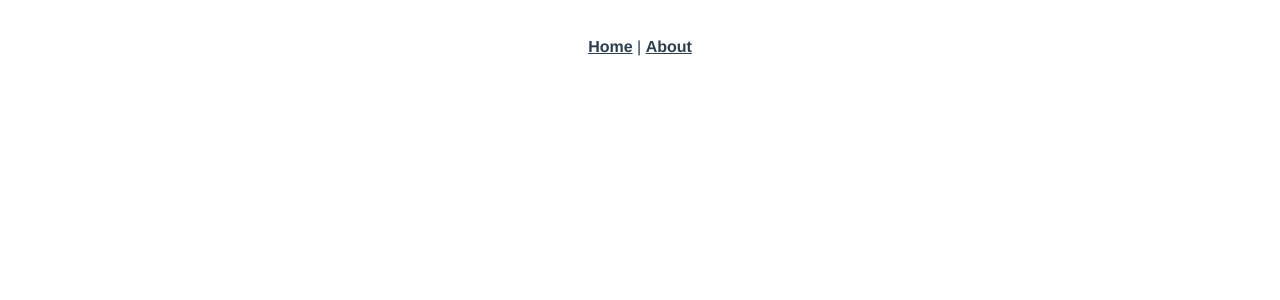
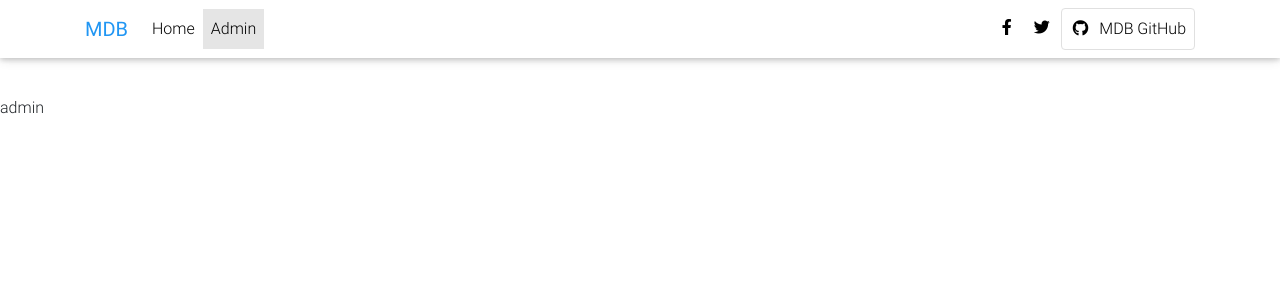
Before and after one commit to jephyros/monitering-client-vuejs, a Vue app: page /admin in a window 1280 px wide. Shown: the top 300 px of the page. Built offline with nearby package versions, Linux system fonts and the light colour scheme.

Commit message:
css apply

```diff
--- a/public/index.html
+++ b/public/index.html
@@ -2,9 +2,17 @@
 <html lang="en">
   <head>
     <meta charset="utf-8">
-    <meta http-equiv="X-UA-Compatible" content="IE=edge">
-    <meta name="viewport" content="width=device-width,initial-scale=1.0">
-    <link rel="icon" href="<%= BASE_URL %>favicon.ico">
+    <meta name="viewport" content="width=device-width, initial-scale=1, shrink-to-fit=no">
+    <meta http-equiv="x-ua-compatible" content="ie=edge">
+    <title>Material Design Bootstrap</title>
+    <!-- Font Awesome -->
+    <link rel="stylesheet" href="https://use.fontawesome.com/releases/v5.11.2/css/all.css">
+    <!-- Bootstrap core CSS -->
+    <link href="css/bootstrap.min.css" rel="stylesheet">
+    <!-- Material Design Bootstrap -->
+    <link href="css/mdb.min.css" rel="stylesheet">
+    <!-- Your custom styles (optional) -->
+    <link href="css/style.min.css" rel="stylesheet">
     <title>monitering-client</title>
   </head>
   <body>
--- a/src/App.vue
+++ b/src/App.vue
@@ -1,32 +1,18 @@
 <template>
   <div id="app">
-    <div id="nav">
-      <router-link to="/">Home</router-link> |
-      <router-link to="/about">About</router-link>
-    </div>
+    <Nav/>
     <router-view/>
   </div>
 </template>
 
-<style>
-#app {
-  font-family: 'Avenir', Helvetica, Arial, sans-serif;
-  -webkit-font-smoothing: antialiased;
-  -moz-osx-font-smoothing: grayscale;
-  text-align: center;
-  color: #2c3e50;
+
+<script>
+// @ is an alias to /src
+import Nav from '@/components/Nav.vue'
+
+export default {
+  components: {
+    Nav
+  }
 }
-
-#nav {
-  padding: 30px;
-}
-
-#nav a {
-  font-weight: bold;
-  color: #2c3e50;
-}
-
-#nav a.router-link-exact-active {
-  color: #42b983;
-}
-</style>
+</script>
--- /dev/null
+++ b/src/components/Nav.vue
@@ -0,0 +1,85 @@
+<template>
+
+  <!--Main Navigation-->
+  <header>
+
+    <!-- Navbar -->
+    <nav class="navbar fixed-top navbar-expand-lg navbar-light white scrolling-navbar">
+      <div class="container">
+
+        <!-- Brand -->
+        <a class="navbar-brand waves-effect" href="#" target="">
+          <strong class="blue-text">MDB</strong>
+        </a>
+
+        <!-- Collapse -->
+        <button class="navbar-toggler" type="button" data-toggle="collapse" data-target="#navbarSupportedContent"
+          aria-controls="navbarSupportedContent" aria-expanded="false" aria-label="Toggle navigation">
+          <span class="navbar-toggler-icon"></span>
+        </button>
+
+        <!-- Links -->
+        <div class="collapse navbar-collapse" id="navbarSupportedContent">
+
+          <!-- Left -->
+          <ul class="navbar-nav mr-auto">
+            <router-link to="/" tag="li" class="nav-item ">
+              <a class="nav-link waves-effect" href="#">Home
+                <span class="sr-only">(current)</span>
+              </a>
+            </router-link>
+            <router-link to="/admin" tag="li" class="nav-item">
+              <a class="nav-link waves-effect" href="#" target="">Admin</a>
+            </router-link>
+
+          </ul>
+
+          <!-- Right -->
+          <ul class="navbar-nav nav-flex-icons">
+            <li class="nav-item">
+              <a href="https://www.facebook.com/mdbootstrap" class="nav-link waves-effect" target="_blank">
+                <i class="fab fa-facebook-f"></i>
+              </a>
+            </li>
+            <li class="nav-item">
+              <a href="https://twitter.com/MDBootstrap" class="nav-link waves-effect" target="_blank">
+                <i class="fab fa-twitter"></i>
+              </a>
+            </li>
+            <li class="nav-item">
+              <a href="https://github.com/mdbootstrap/bootstrap-material-design" class="nav-link border border-light rounded waves-effect"
+                target="_blank">
+                <i class="fab fa-github mr-2"></i>MDB GitHub
+              </a>
+            </li>
+          </ul>
+
+        </div>
+
+      </div>
+    </nav>
+    <!-- Navbar -->
+
+  </header>
+  <!--Main Navigation-->
+
+</template>
+
+<script>
+export default {
+    created(){
+
+    },
+
+    data(){
+        return{
+
+        }
+    },
+
+    methods:{
+
+    }
+
+}
+</script>
--- a/src/router/index.js
+++ b/src/router/index.js
@@ -11,18 +11,16 @@ const routes = [
     component: Home
   },
   {
-    path: '/about',
-    name: 'about',
-    // route level code-splitting
-    // this generates a separate chunk (about.[hash].js) for this route
-    // which is lazy-loaded when the route is visited.
-    component: () => import(/* webpackChunkName: "about" */ '../views/About.vue')
+    path: '/admin',
+    name: 'admin',
+    component: () => import(/* webpackChunkName: "about" */ '../views/Admin.vue')
   }
 ]
 
 const router = new VueRouter({
   mode: 'history',
   base: process.env.BASE_URL,
+  linkExactActiveClass:'active',
   routes
 })
 
--- /dev/null
+++ b/src/views/Admin.vue
@@ -0,0 +1,25 @@
+<template>
+    <div>
+        <br/><br/><br/><br/>
+        admin
+    </div>
+</template>
+
+<script>
+export default {
+    created(){
+
+    },
+
+    data(){
+        return{
+
+        }
+    },
+
+    methods:{
+
+    }
+
+}
+</script>
--- a/src/views/Home.vue
+++ b/src/views/Home.vue
@@ -1,18 +1,15 @@
 <template>
   <div class="home">
-    <img alt="Vue logo" src="../assets/logo.png">
-    <HelloWorld msg="Welcome to Your Vue.js App"/>
+    <br/><br/><br/><br/>
+    홈화면
   </div>
 </template>
 
 <script>
 // @ is an alias to /src
-import HelloWorld from '@/components/HelloWorld.vue'
+
 
 export default {
-  name: 'home',
-  components: {
-    HelloWorld
-  }
+
 }
 </script>
```
Also changed, not shown: src/components/Templete.vue (added, +23 -0 lines).
